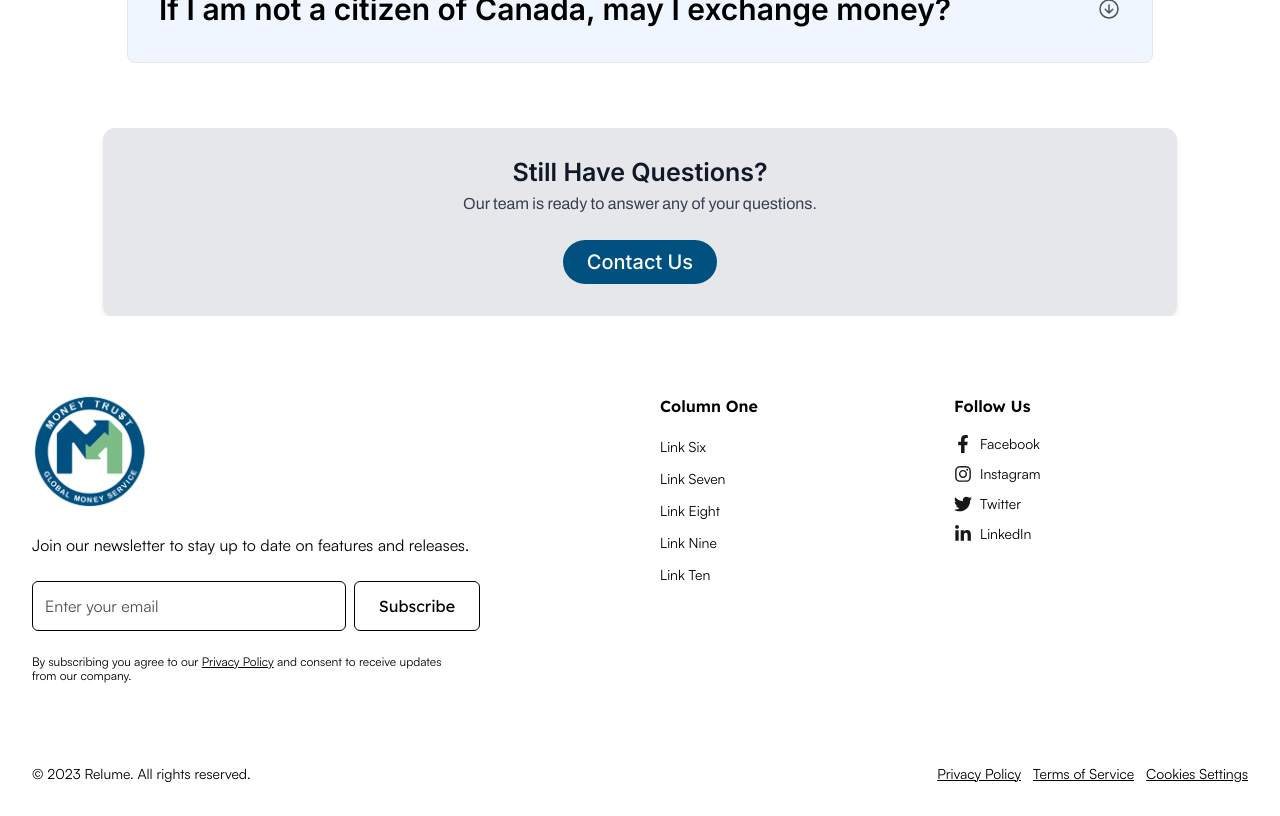
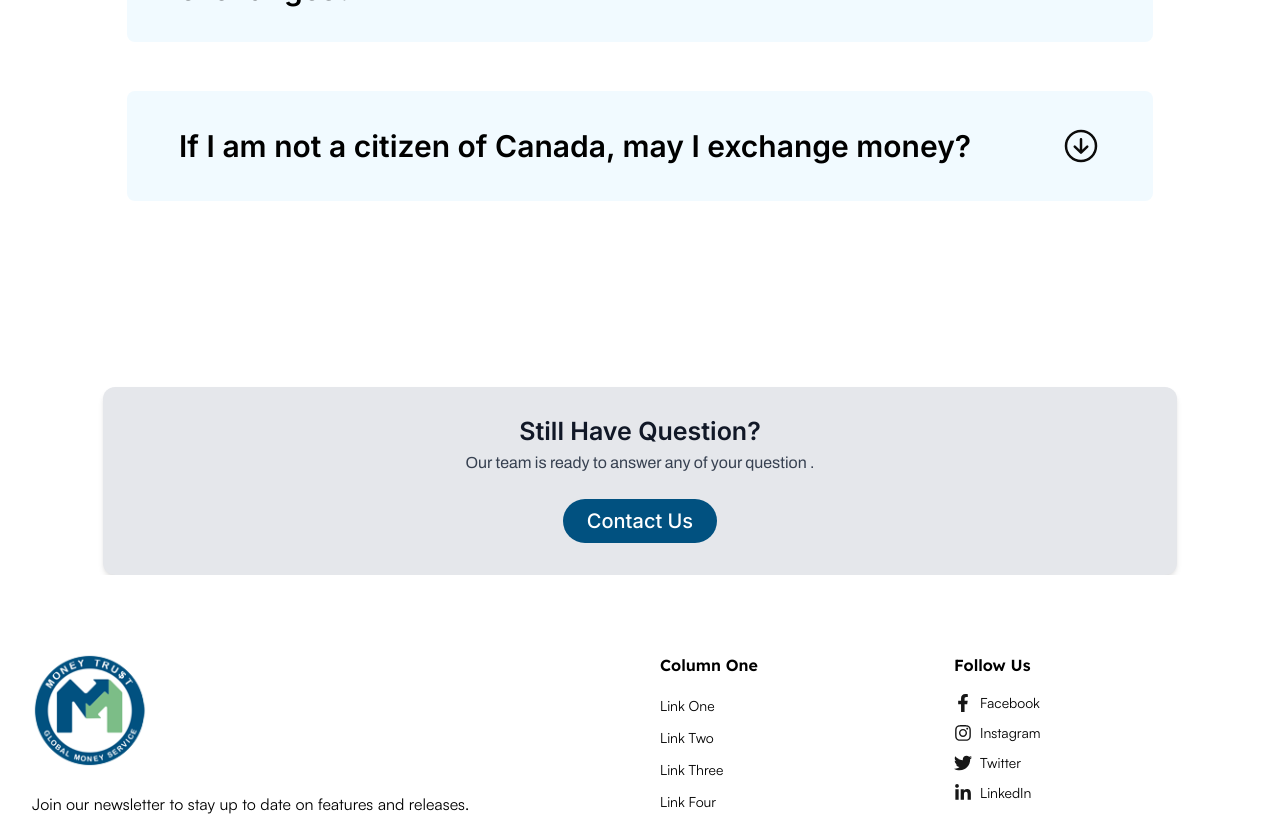
Before and after one commit to SSSAwais/moneytrust, a Next.js app: page /faq in a window 1280 px wide. Shown: the part 1020-1836 px from the top of the page. Built offline with nearby package versions, Linux system fonts and the light colour scheme.

Commit message:
new code added

```diff
--- a/src/app/faq/page.jsx
+++ b/src/app/faq/page.jsx
@@ -9,15 +9,15 @@ const page = () => {
       <PagesHero page={"FAQ's"} />
 
       <Faq />
-      <div className="bg-[#E5E7EB]  rounded-xl max-w-[1074px]  sm:px-6 mx-auto shadow-md py-[32px]">
+      <div className="bg-[#E5E7EB]  rounded-xl max-w-[1074px]  sm:px-6 mx-auto shadow-md py-[32px] mt-[72px] mw-sm4:mt-[0px] mw-sm4:rounded-none">
         <div className="text-center">
           <h2 className="text-[25px] text-[#111827] leading-[24px] font-semibold mb-[8px] mw-lg:text-[22px] mw-md:text-[20px]  mw-sm4:text-[18px] mw-sm4:leading-[24px]">
-            Still Have Questions?
+            Still Have Question?
           </h2>
-          <p className="text-[16px] leading-[24px] text-[#374151] mb-[24px] font-archivo mw-sm4:text-[14px] ">
-            Our team is ready to answer any of your questions.
+          <p className="text-[16px] leading-[24px] text-[#374151] mb-[24px] font-archivo mw-sm4:text-[14px] mw-sm3:px-[60px]">
+            Our team is ready to answer any of your question .
           </p>
-          <button className="bg-blue1 font-medium text-[20px] leading-[20px] text-white px-6 py-3 rounded-full hover:bg-blue-700 transition duration-300 mw-lg:text-[18px] mw-md:text-[16px] mw-sm4:text-[14px] mw-sm5:text-[12px] mw-sm5:px[22px] mw-sm5:py-[8px]">
+          <button className="bg-blue1 font-medium text-[20px] leading-[20px] text-white px-6 py-3 rounded-full hover:bg-blue-700 transition duration-300 mw-lg:text-[18px] mw-md:text-[16px] mw-sm4:text-[14px] mw-sm5:text-[12px] mw-sm5:px[22px] mw-sm5:py-[8px] mw-sm4:mt-[0px]">
             Contact Us
           </button>
         </div>
--- a/src/app/page.js
+++ b/src/app/page.js
@@ -339,7 +339,7 @@ export default function Home() {
                   <h1 className="font-bold text-[#0D0E10] text-[20px] leading-[20px] pb-[13px] font-Figtree mw-md:text-[18px] mw-sm4:text-[16px] mw-sm4:pb-[8px]">
                     {item.title}
                   </h1>
-                  <p className="text-[#676879] font-normal text-[15px] font-Figtree leading-[20px] mw-md:text-[14px] mw-sm4:text-[12px] mw-sm4:leading-[16px] pr-[90px] mw-md:pr-[50px] mw-sm4:pr-[0px]">
+                  <p className="text-[#676879] font-normal text-[15px] font-Figtree leading-[20px] mw-md:text-[14px] mw-sm4:leading-[16px] pr-[90px] mw-md:pr-[50px] mw-sm4:pr-[0px]">
                     {item.desc}
                   </p>
                 </div>
@@ -374,7 +374,7 @@ export default function Home() {
             <h1 className="px-5 md:px-0 text-[38px] font-bold pb-[24px] leading-[30px] text-white mw-xl:text-[32px] mw-sm4:text-[26px] mw-sm5:text-[18px] mw-md:pl-[0px] mw-sm4:pb-[20px] mw-md:pt-[50px] mw-sm4:pt-[25px] ">
               Highlights Of Our Services
             </h1>
-            <p className="px-5 md:px-0 text-[18px] font-normal font-poppinss leading-[35px] pr-[80px] mw-md:px-[0px] mw-sm4:text-[17px] mw-sm4:leading-[20px]">
+            <p className="px-5 md:px-0 text-[18px] font-normal font-poppinss leading-[35px] pr-[80px] mw-md:px-[0px] mw-sm4:text-[12px] mw-sm4:leading-[20px]">
               Our tailored services cater to your financial needs, offering
               innovative solutions for secure and efficient currency exchanges.
               Whether you're sending money abroad or managing international
@@ -463,7 +463,7 @@ export default function Home() {
               </p>
               Our client's feedback <br /> is our strength
             </h1>
-            <p className="hidden text-[14px] font-normal text-[#000] mw-md:block mw-sm4:text-[12px] mt-[20px]">
+            <p className="hidden text-[14px] font-normal text-[#000] mw-md:block mw-sm4:text-[12px] mt-[20px] mw-sm4:mt-[8px]">
               Quickly and easily send, receive and request money online with
               Money Trust.
             </p>
@@ -473,7 +473,7 @@ export default function Home() {
               <div className="inline-block h-3 w-3 bg-gray-400 rounded-[50%]"></div>
             </div>
           </div>
-          <div className="mt-[50px] flex scrollbar-hide overflow-x-auto">
+          <div className="mt-[50px] flex scrollbar-hide overflow-x-auto mw-sm4:mt-[20px]">
             {TestimonialArray.map((item, i) => (
               <div
                 key={i}
--- a/src/app/services/page.jsx
+++ b/src/app/services/page.jsx
@@ -67,15 +67,15 @@ const page = () => {
       <PagesHero page={"Services"} />
       <section className="bg-gray-50 pt-[86px] pb-[86px] mw-lg:py-[50px] mw-sm4:py-[25px]">
         <div className="max-w-[1400px] mx-auto px-4 sm:px-6 lg:px-8">
-          <h2 className="text-[44px] text-[#0d0e10] font-semibold text-center mb-8 font-Figtree mw-xl:text-[38px] mw-lg:text-[32px] mw-md:text-[26px] mw-sm4:text-[18px] leading-[52px]">
+          <h2 className="text-[44px] text-[#0d0e10] font-semibold text-center mb-[60px] font-Figtree mw-xl:text-[38px] mw-lg:text-[32px] mw-md:text-[26px] mw-sm4:text-[18px] leading-[52px] mw-lg:mb-[50px] mw-sm4:mb-[18px]">
             Our Services At A Glance
           </h2>
 
-          <div className="grid mw-sm4:grid-cols-1 grid-cols-2 lg:grid-cols-3 gap-2 sm:gap-8">
+          <div className="grid mw-sm4:grid-cols-1 grid-cols-2 lg:grid-cols-3 gap-2 sm:gap-8 ">
             {services.map((service, index) => (
               <div
                 key={index}
-                className="bg-white rounded-[7px] shadow-lg p-6 flex flex-col items-start justify-between"
+                className="bg-white rounded-[7px] shadow-lg pt-[32px] pb-[24px] px-[24px] flex flex-col items-start justify-between"
               >
                 <div className="w-[80px] h-[80px] bg-[#e7ebf7] rounded-[50px] flex items-center justify-center mw-md:w-[60px] mw-md:h-[60px]">
                   <Image
@@ -86,7 +86,7 @@ const page = () => {
                     height={39}
                   />
                 </div>
-                <h3 className="text-[20px] leading-[20px] font-Figtree text-[#0d0e10] font-bold  mt-[29px] mw-lg:text-[18px] mw-md:text-[16px]  mw-sm4:text-[14px]  mw-sm5:text-[12px] mw-sm4:mt-[15px]">
+                <h3 className="text-[20px] leading-[20px] font-Figtree text-[#0d0e10] font-bold  mt-[29px] mw-lg:text-[18px] mw-md:text-[16px]  mw-sm4:text-[14px]  mw-sm4:mt-[15px]">
                   {service.title}
                 </h3>
                 <p className="font-Figtree text-[#015180] text-[16px] leading-[28px] mt-[11px] mb-[42px] mw-md:text-[14px] mw-md:leading-[26px] mw-sm4:text-[12px] mw-sm4:leading-[16px] mw-sm4:mb-[16px]">
@@ -96,7 +96,8 @@ const page = () => {
                   href="#"
                   className="font-bold  text-[#0d0e10] text-[18px] mw-lg:text-[16px] mw-md:font-medium mw-md:text-[14px] mw-sm4:text-[12px] leading-[18px] font-Figtree flex items-center hover:text-blue-700"
                 >
-                  Learn More <AiOutlineArrowRight className="ml-2 -rotate-45" />
+                  Learn More{" "}
+                  <AiOutlineArrowRight className="ml-2 -rotate-45" size={15} />
                 </a>
               </div>
             ))}
--- a/src/components/Calculator/index.jsx
+++ b/src/components/Calculator/index.jsx
@@ -413,7 +413,7 @@ const Calculator = ({ setCartData = () => {} }) => {
   }, []);
 
   return (
-    <div className="bg-white border border-gray-400 shadow-lg w-full max-w-[550px] w-full rounded-[16px]  overflow-hidden  mw-sm4:rounded-none">
+    <div className="bg-white border border-gray-400 shadow-lg w-full max-w-[550px] w-full rounded-[16px]  overflow-hidden  mw-sm4:rounded-none ">
       <div className="flex mx-auto bg-gray-200 rounded-t-[16px] mw-sm4:rounded-none">
         <div
           className={`flex-1 flex justify-center items-center py-5 px-5 md:px-0 text-sm whitespace-nowrap cursor-pointer  md:text-lg font-bold  mw-sm4:text-[12px] ${
--- a/src/components/FlagSlider/FlagSlider.css
+++ b/src/components/FlagSlider/FlagSlider.css
@@ -32,3 +32,9 @@
 .slick-dots {
   bottom: -30px;
 }
+@media screen and (max-width: 576px) {
+  .slick-dots li {
+    width: 18px; /* Width of each dot */
+    height: 3px; /* Height of each dot */
+  }
+}
--- a/src/components/Footer/index.jsx
+++ b/src/components/Footer/index.jsx
@@ -29,10 +29,9 @@ const Footer = () => {
             </p>
             <div className="flex items-center mb-2 w-[92%]">
               <input
-                style={{ fontFamily: "Satoshi" }}
                 type="email"
                 placeholder="Enter your email"
-                className="border border-black rounded-md text-[16px] font-normal p-[12px] text-[#505050] placeholder:text-[16px] placeholder:text-[#505050] mr-2 w-[58%] focus:outline-none mw-md:text-[14px] mw-sm4:text-[12px] mw-sm4:p-[12] mw-sm4:placeholder:text-[12px]"
+                className="font-lexand border border-black rounded-[4px] text-[16px] font-normal p-[12px] text-[#505050] placeholder:text-[16px] placeholder:text-[#505050] mr-2 w-[58%] focus:outline-none mw-md:text-[14px] mw-sm4:text-[12px] mw-sm4:p-[12] mw-sm4:placeholder:text-[12px] placeholder:font-lexand"
               />
               <button className=" rounded-md text-[16px] text-[#000] py-[12px] px-[24px] border border-black font-lexand leading-[24px] mw-md:text-[14px] mw-sm4:text-[12px] mw-sm4:py-[12px] mw-sm4:px-[24px] mw-sm4:leading-[18px]">
                 Subscribe
@@ -42,11 +41,11 @@ const Footer = () => {
               className="mt-[16px] text-[12px] leading-[14px] text-[#000] pr-[176px] mw-sm4:pr-[0px]"
               style={{ fontFamily: "Satoshi" }}
             >
-              By subscribing you agree to our{" "}
+              By subscribing you agree to with our{" "}
               <a href="#" className="underline">
                 Privacy Policy
               </a>{" "}
-              and consent to receive updates from our company.
+              and provide consent to receive updates from our company.
             </p>
           </div>
           <div className="flex w-[50%] mw-lg:w-[100%]">
@@ -61,7 +60,7 @@ const Footer = () => {
                     className="hover:underline text-[14px] leading-[20px] text-[#000] font-normal "
                     style={{ fontFamily: "Satoshi" }}
                   >
-                    Link Six
+                    Link One
                   </a>
                 </li>
                 <li className="mb-[8px]">
@@ -70,7 +69,7 @@ const Footer = () => {
                     className="hover:underline text-[14px] leading-[20px] text-[#000] font-normal "
                     style={{ fontFamily: "Satoshi" }}
                   >
-                    Link Seven
+                    Link Two
                   </a>
                 </li>
                 <li className="mb-[8px]">
@@ -79,7 +78,7 @@ const Footer = () => {
                     className="hover:underline text-[14px] leading-[20px] text-[#000] font-normal"
                     style={{ fontFamily: "Satoshi" }}
                   >
-                    Link Eight
+                    Link Three
                   </a>
                 </li>
                 <li className="mb-[8px]">
@@ -88,7 +87,7 @@ const Footer = () => {
                     className="hover:underline text-[14px] leading-[20px] text-[#000] font-normal "
                     style={{ fontFamily: "Satoshi" }}
                   >
-                    Link Nine
+                    Link Four
                   </a>
                 </li>
                 <li className="mb-[8px]">
@@ -97,7 +96,7 @@ const Footer = () => {
                     className="hover:underline text-[14px] leading-[20px] text-[#000] font-normal"
                     style={{ fontFamily: "Satoshi" }}
                   >
-                    Link Ten
+                    Link Five
                   </a>
                 </li>
               </ul>
@@ -161,11 +160,11 @@ const Footer = () => {
           >
             © 2023 Relume. All rights reserved.
           </p>
-          <div className="flex mt-4 space-x-3 md:mt-0">
+          <div className="flex mt-4 md:mt-0">
             <a
               href="#"
               style={{ fontFamily: "Satoshi" }}
-              className="underline  whitespace-nowrap text-[14px] leading-[20px] text-[#000] font-normal"
+              className="underline  whitespace-nowrap text-[14px] leading-[20px] text-[#000] font-normal mr-[24px]"
             >
               Privacy Policy
             </a>
@@ -173,7 +172,7 @@ const Footer = () => {
               href="#"
               c
               style={{ fontFamily: "Satoshi" }}
-              className="underline  whitespace-nowrap text-[14px] leading-[20px] text-[#000] font-normal"
+              className="underline  whitespace-nowrap text-[14px] leading-[20px] text-[#000] font-normal mr-[24px]"
             >
               Terms of Service
             </a>
--- a/src/components/Hero/index.jsx
+++ b/src/components/Hero/index.jsx
@@ -13,7 +13,7 @@ const Hero = () => {
         cartData.length > 0 ? "lg:min-h-[1150px]" : "lg:min-h-[881px]"
       }`}
     >
-      <div className="max-w-[1400px] mx-auto px-4 sm:px-6 w-full flex  flex-col lg:flex-row items-center  pb-[352px]  mw-lg:items-start pt-[220px] mw-lg:pt-[75px] mw-lg:pb-[150px] mw-md:pt-[0px] mw-md:pb-[100px] mw-sm4:pb-[50px] mw-md:pr-[0px]">
+      <div className="max-w-[1400px] mx-auto px-4 sm:px-6 w-full flex  flex-col lg:flex-row items-center  pb-[352px]  mw-lg:items-start pt-[220px] mw-lg:pt-[75px] mw-lg:pb-[150px] mw-md:pt-[0px] mw-md:pb-[100px] mw-sm4:pb-[50px] mw-md:pr-[20px]">
         <div className="w-[60%] mw-12:w-[55%] mw-lg:w-[100%] mw-lg:mb-[50px] mw-sm4:mb-[20px]">
           <div className="flex items-center space-x-4 text-sm mw-md:pt-[22px]">
             <div className="mb-[14px] flex">
--- a/src/components/faq/index.jsx
+++ b/src/components/faq/index.jsx
@@ -41,26 +41,26 @@ const Faq = () => {
 
   return (
     <div className="max-w-[1074px]  sm:px-6 mx-auto  py-[65px] px-4 mw-lg:py-[50px] mw-sm4:py-[25px] ">
-      <h2 className="text-[40px] leading-[48px] text-[#000] font-bold text-center mb-[49px] mw-xl:text-[38px] mw-lg:text-[32px] mw-md:text-[26px] mw-sm4:text-[18px] mw-sm4:leading-[22px] mw-sm4:mb-[25px]">
+      <h2 className="text-[40px] leading-[48px] text-[#000] font-extrabold text-center mb-[49px] mw-xl:text-[38px] mw-lg:text-[32px] mw-md:text-[26px] mw-sm4:text-[18px] mw-sm4:leading-[22px] mw-sm4:mb-[25px] mw-lg:mb-[40px]">
         Frequently Asked Questions
       </h2>
-      <div className="space-y-4">
+      <div className="">
         {faqData.map((item, index) => (
           <div
             key={index}
-            className={`border rounded-lg py-[35px] px-[31px] !bg-blue-50 mw-sm4:py-[9px] mw-sm4:px-[10px] ${
-              activeIndex === index ? "bg-blue-50" : ""
+            className={` rounded-lg py-[35px] px-[52px] bg-[#F1FAFF] mb-[49px] mw-sm4:py-[9px] mw-sm4:px-[10px] mw-md:mb-[30px] mw-sm4:mb-[22px] ${
+              activeIndex === index ? "bg-[#F1FAFF]" : ""
             } cursor-pointer`}
             onClick={() => handleToggle(index)}
           >
             <div className="flex justify-between items-center">
-              <h3 className="text-[30px] leading-[36px] text-[#000] font-semibold mw-lg:text-[26px] mw-lg:leading-[32px] mw-md:text-[18px]  mw-md:leading-[24px] mw-sm4:text-[14px] mw-sm4:leading-[16px] ">
+              <h3 className="text-[30px] leading-[36px] text-[#000] font-semibold mw-lg:text-[26px] mw-lg:leading-[32px] mw-md:text-[18px]  mw-md:leading-[24px] mw-sm4:text-[14px] mw-sm4:leading-[16px] mw-sm5:text-[12px]">
                 {item.question}
               </h3>
               {activeIndex === index ? (
-                <IoArrowUpCircleOutline className="text-gray-600 text-2xl" />
+                <IoArrowUpCircleOutline className="text-[#0C0B0B] text-[40px] mw-sm4:text-[21px]" />
               ) : (
-                <IoArrowDownCircleOutline className="text-gray-600 text-2xl" />
+                <IoArrowDownCircleOutline className="text-[#0C0B0B] text-[40px] mw-sm4:text-[21px]" />
               )}
             </div>
             {activeIndex === index && (
```
Also changed, not shown: src/app/about/page.jsx (+8 -86 lines), src/components/contact-page/address-section.jsx (+32 -20 lines), src/components/pagesHero/index.jsx (+12 -9 lines).
